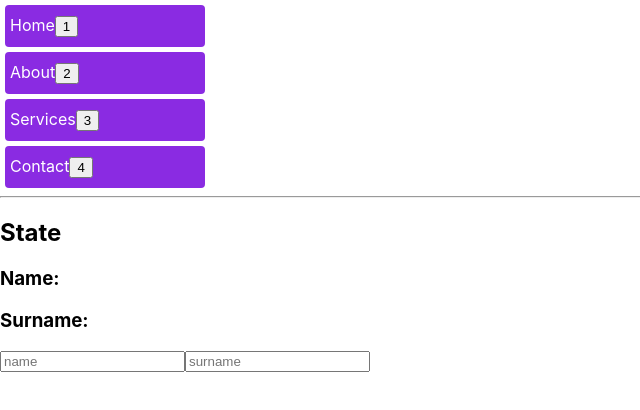
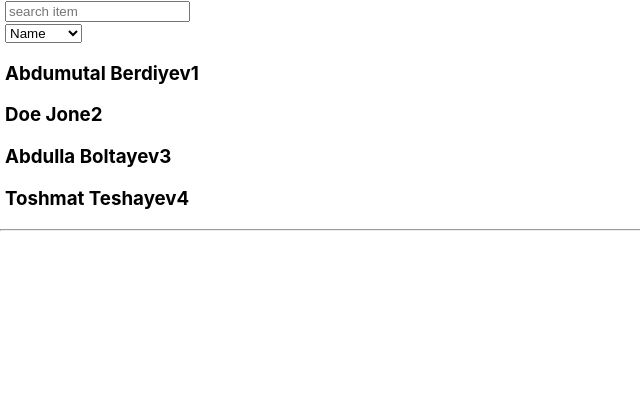
Before and after one commit to Ulugbek01/new-project-test, a React (Create React App) app: page / in a window 1280 px wide. Shown: the top 410 px of the page, without its empty margins (0-640 px from the left). Built offline with nearby package versions, Linux system fonts and the light colour scheme.

Commit message:
search function add

```diff
--- a/src/Menu.css
+++ b/src/Menu.css
@@ -1,6 +1,7 @@
 .container {
   width: 200px;
   padding-left: 5px;
+  /* display: flex; */
 }
 
 .nav-item {
@@ -17,3 +18,7 @@
   background-color: orange;
   color: brown;
 }
+
+.container-item {
+  display: flex;
+}
--- a/src/components/Menu.js
+++ b/src/components/Menu.js
@@ -25,6 +25,13 @@ class Menu extends Component {
       this.setState({ users: newData });
     };
 
+    const onSearch = (e) => {
+      let newData1 = this.state.users.filter((value) =>
+        value.name.includes(e.target.value)
+      );
+      this.setState({ users: newData1 });
+      console.log(newData1);
+    };
     // const getSurname = (e) => {
     //   this.setState({ surname: e.target.value });
     // };
@@ -32,7 +39,25 @@ class Menu extends Component {
     return (
       <div>
         <div className="container">
-          {this.state.users.map(({ id, title }) => (
+          <input placeholder="search item" onChange={onSearch} />
+          <select>
+            <option>Name</option>
+            <option>Surname</option>
+            <option>Status</option>
+            <option></option>
+            <option></option>
+          </select>
+          <div>
+            {this.state.users.map((value) => (
+              <div className="container-items">
+                <h3>
+                  {value.name} {value.surname}
+                  {value.id}
+                </h3>
+              </div>
+            ))}
+          </div>
+          {/* {this.state.users.map(({ id, title }) => (
             <div
               key={id}
               className={`nav-item nav-item__${id === this.state.active}`}
@@ -41,16 +66,16 @@ class Menu extends Component {
               {title}
               <button onClick={() => onDelete(id)}>{id}</button>
             </div>
-          ))}
+          ))} */}
         </div>
         <hr />
-        <div>
+        {/* <div>
           <h2>State</h2>
           <h3>Name: {this.state.name}</h3>
           <h3>Surname: {this.state.surname}</h3>
           <input name="name" placeholder="name" onChange={getName} />
           <input name="surname" placeholder="surname" onChange={getName} />
-        </div>
+        </div> */}
       </div>
     );
   }
--- a/src/utils/users.js
+++ b/src/utils/users.js
@@ -3,20 +3,28 @@ export const list = [
     id: 1,
     // icon: User,
     title: "Home",
+    name: "Abdumutal",
+    surname: "Berdiyev",
   },
   {
     id: 2,
     // icon: User,
     title: "About",
+    name: "Doe",
+    surname: "Jone",
   },
   {
     id: 3,
     // icon: User,
     title: "Services",
+    name: "Abdulla",
+    surname: "Boltayev",
   },
   {
     id: 4,
     // icon: User,
     title: "Contact",
+    name: "Toshmat",
+    surname: "Teshayev",
   },
 ];
```
